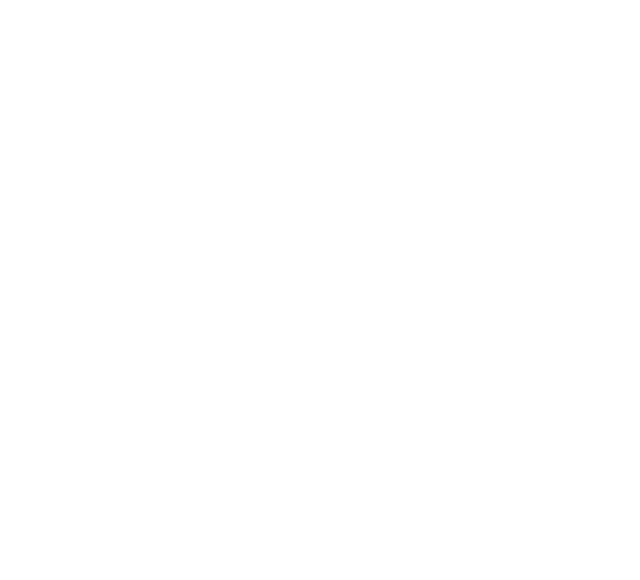
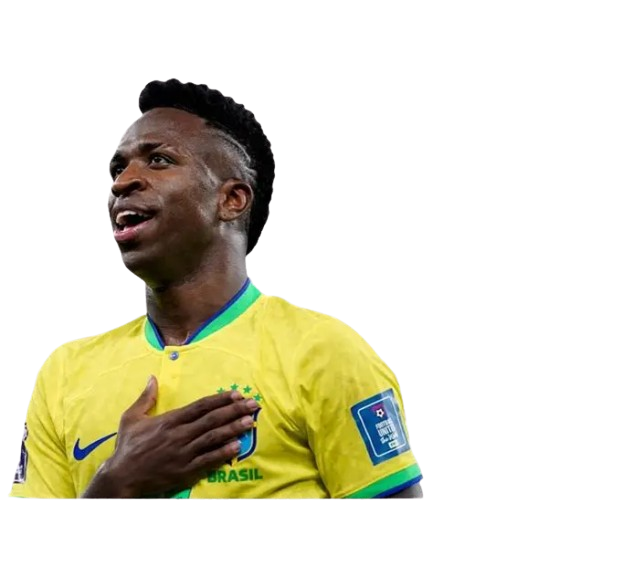
Before and after one commit to Maua-Dev/dev_in_the_dark_pedro_juan, a plain HTML site: page primeira-bateria/index.html in a window 1280 px wide. Shown: the whole page, without its empty margins (0-640 px from the left). Drawn offline with Linux system fonts and the light colour scheme; files whose address does not match are found by name.

Commit message:
Primeira bateria

```diff
--- a/primeira-bateria/index.html
+++ b/primeira-bateria/index.html
@@ -14,6 +14,6 @@
   </head>
 
   <body>
-    <!--Escreva a partir daqui-->
+    <img src="C:\Users\26.01065-2\Downloads\dev_in_the_dark_pedro_juan\primeira-bateria\assets\OIP__1_-removebg-preview.png" alt="">
   </body>
 </html>
--- a/primeira-bateria/styles.css
+++ b/primeira-bateria/styles.css
@@ -13,3 +13,14 @@
   --yellow: #ffdf00;
   --blue: #002776;
 }
+
+body{
+  color = 'green': #009c3b;
+  color = 'yellow': #ffdf00;
+  color = 'blue': #002776;
+}
+
+.img{
+  size-adjust: 30px;
+  position: center;
+}
```
